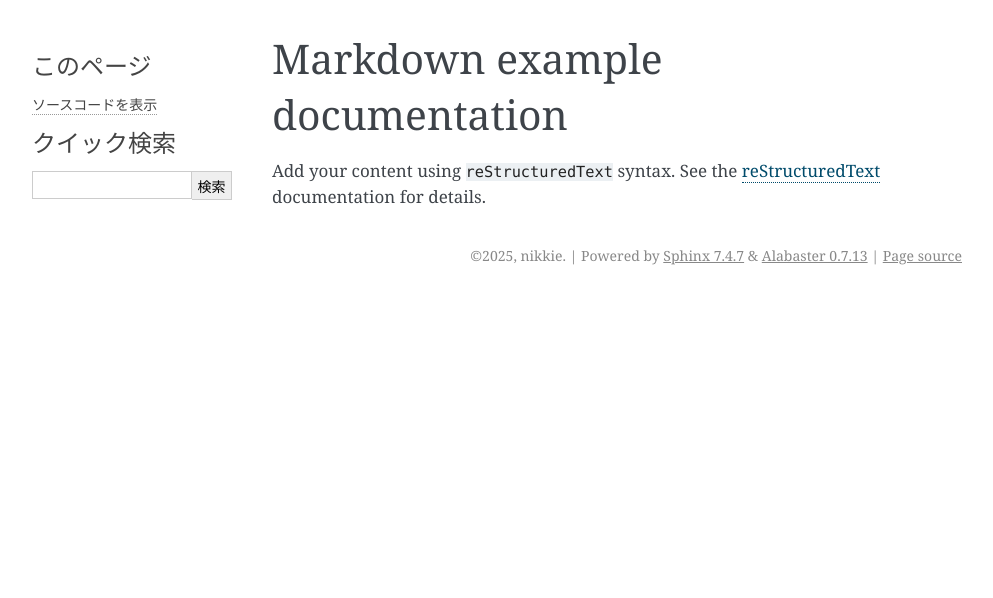
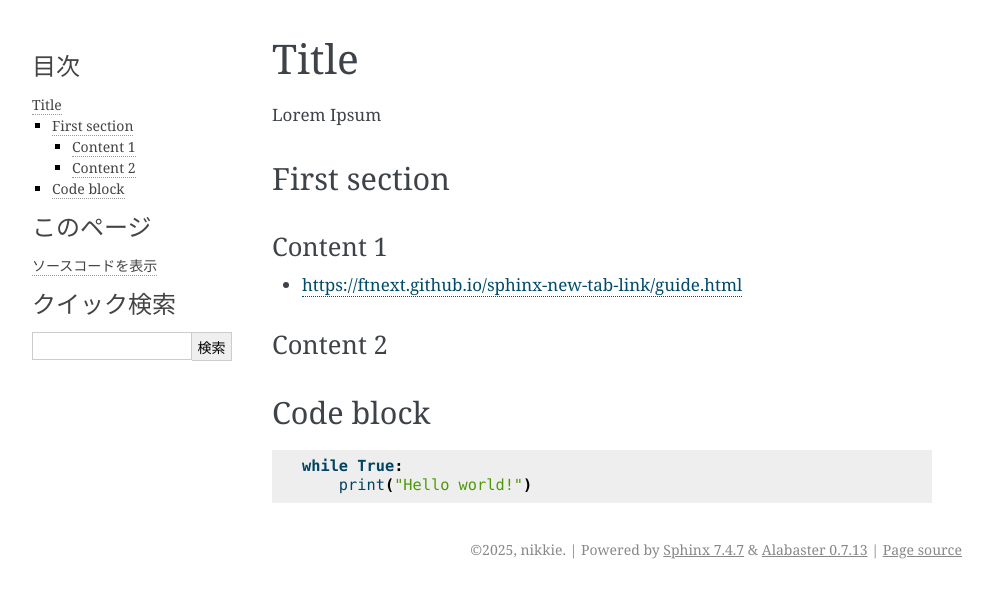
Before and after one commit to ftnext/sphinx-playground, a Sphinx documentation site: the page built from markdown-example/source/index.md, in a window 1280 px wide. Shown: the top 598 px of the page, without its empty margins (148-1141 px from the left). Built offline with Sphinx 7.4.7, drawn with Linux system fonts in a browser that asks for light colours.

Commit message:
[feat] Markdown linkify example

````diff
--- a/markdown-example/source/conf.py
+++ b/markdown-example/source/conf.py
@@ -16,6 +16,10 @@ author = 'nikkie'
 extensions = [
     'myst_parser',
 ]
+myst_enable_extensions = [
+    "linkify",
+]
+myst_linkify_fuzzy_links = False
 
 templates_path = ['_templates']
 exclude_patterns = []
--- /dev/null
+++ b/markdown-example/source/index.md
@@ -0,0 +1,18 @@
+# Title
+
+Lorem Ipsum
+
+## First section
+
+### Content 1
+
+* https://ftnext.github.io/sphinx-new-tab-link/guide.html
+
+### Content 2
+
+## Code block
+
+```python
+while True:
+    print("Hello world!")
+```
--- a/markdown-example/source/index.rst
+++ /dev/null
@@ -1,16 +0,0 @@
-.. Markdown example documentation master file, created by
-   sphinx-quickstart on Thu Aug 28 20:48:54 2025.
-   You can adapt this file completely to your liking, but it should at least
-   contain the root `toctree` directive.
-
-Markdown example documentation
-==============================
-
-Add your content using ``reStructuredText`` syntax. See the
-`reStructuredText <https://www.sphinx-doc.org/en/master/usage/restructuredtext/index.html>`_
-documentation for details.
-
-
-.. toctree::
-   :maxdepth: 2
-   :caption: Contents:
````
Also changed, not shown: 1 other file.
